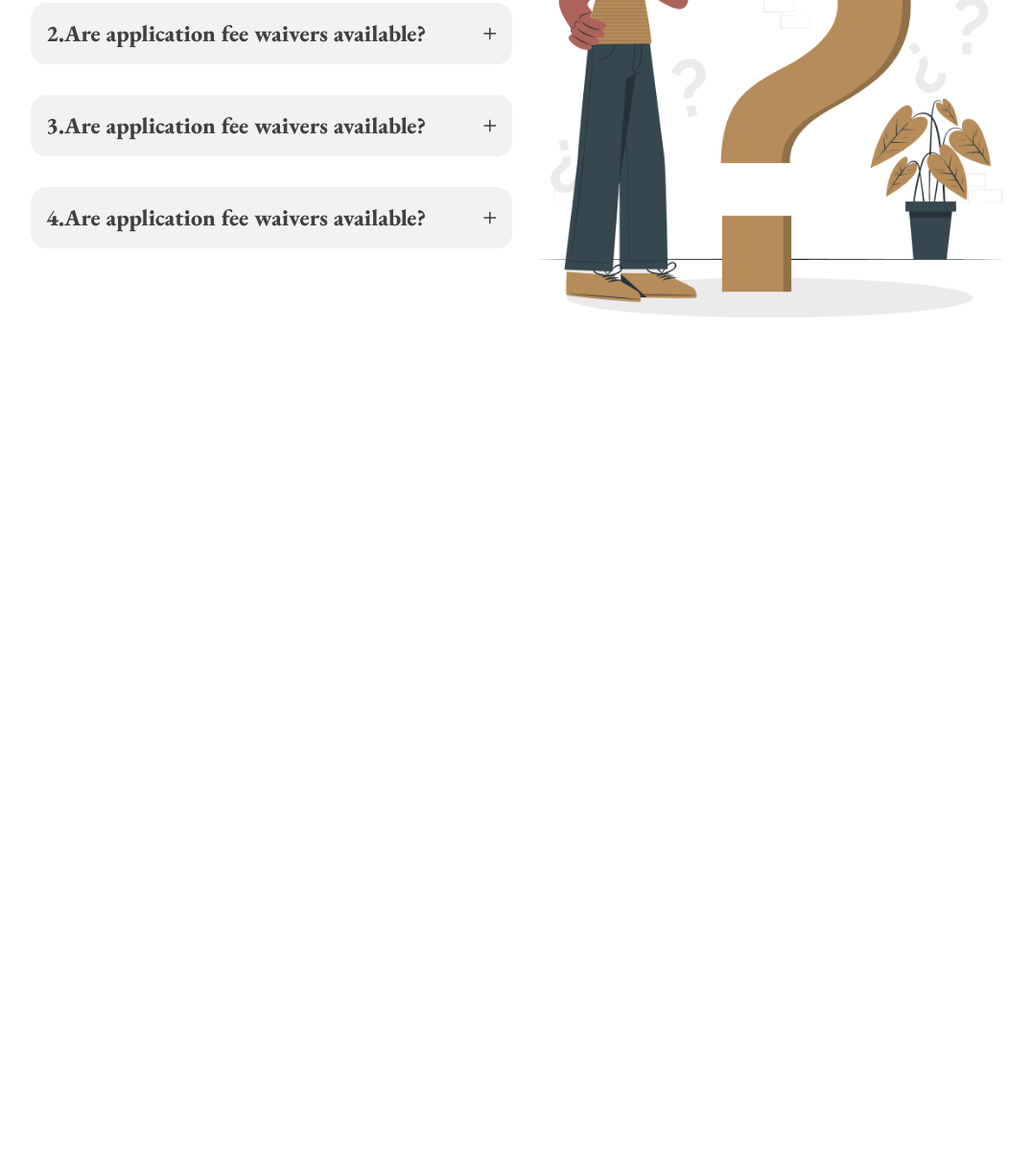
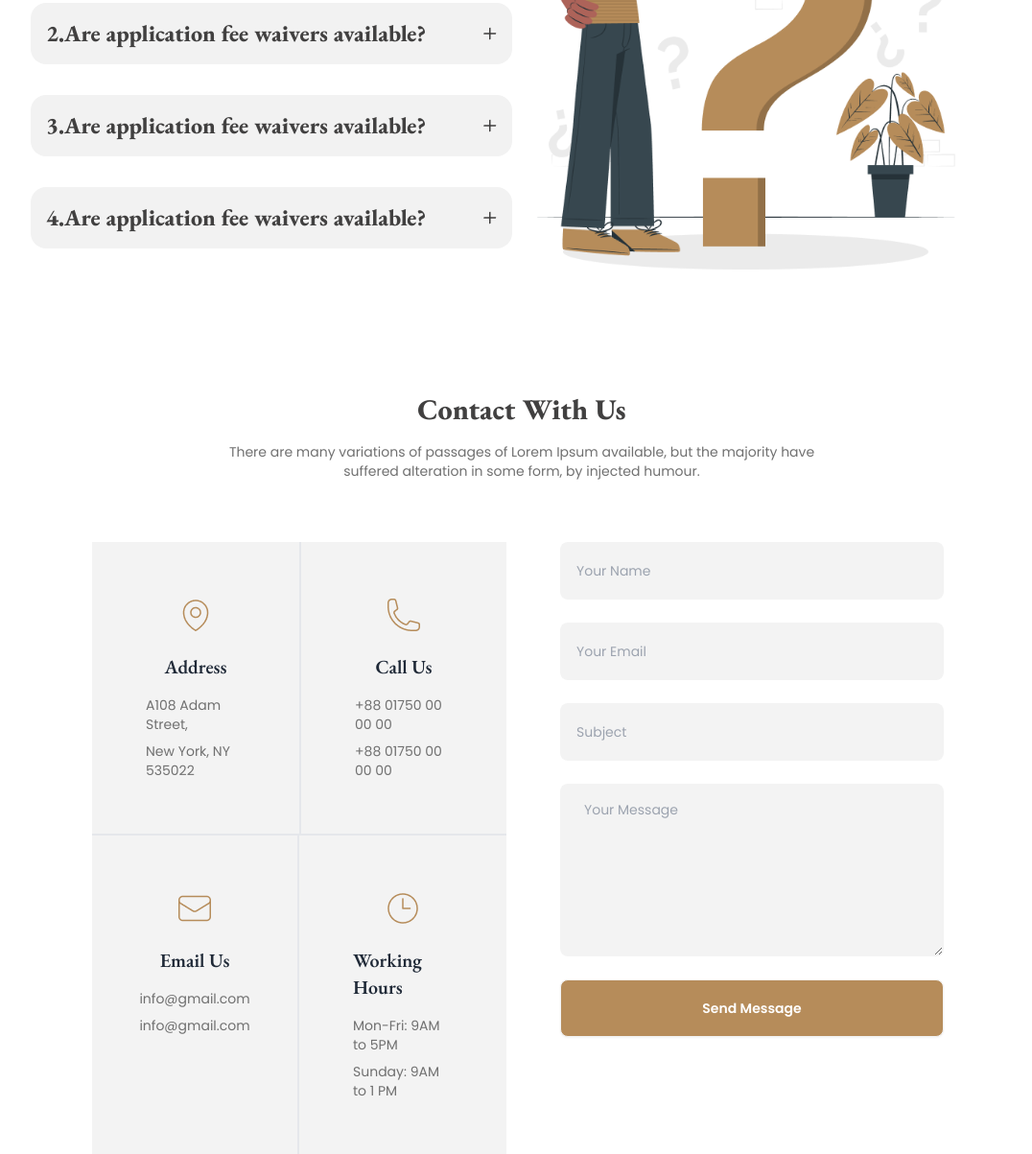
Before and after one commit to Ayesha10412/legal-solution-resources, a plain HTML site: page index.html in a window 1280 px wide. Shown: the part 3037-4240 px from the top of the page at 96% size, without its empty margins (96-1172 px from the left). Before the commit the page ends 3368 px from the top, so only its background shows below. Drawn offline with nearby package versions, Linux system fonts and the light colour scheme.

Commit message:
added the contact section

```diff
--- a/index.html
+++ b/index.html
@@ -261,11 +261,83 @@
                                </div>
 <!-- image -->
  <div>
-    <img class="h-[500px]" src="./images/faq.png" alt="">
+    <img class="h-[450px]" src="./images/faq.png" alt="">
  </div>
                             </div>
     </div>
  </section>
+ <!-- contact section -->
+  <section class="w-full m-auto mt-24">
+<div class="w-[80%] m-auto ">
+<div class="flex flex-col items-center justify-center text-center">
+  <h3 class="text-[#414040] font-extrabold text-3xl eb-font mt-8 mb-4 ">Contact With Us</h3>
+<p class="text-[#707070] text-sm mb-16">There are many variations of passages of Lorem Ipsum available, but the majority have <br> suffered alteration in some form, by injected humour.</p>
+</div>
+<!-- grid -->
+ <div class="grid lg:grid-cols-2 grid-cols-1 gap-8 mx-16">
+<div class="grid lg:grid-cols-2 grid-cols-1 ">
+    <!-- card1 -->
+    <div class=" bg-[#F3F3F3]  border-b-2 border-t-[#F3F3F3]">
+      <div class="card-body p-14 flex flex-col items-center justify-center">
+       <div>
+        <img src="./images/location.png" alt="">
+       </div>
+        <h2 class="card-title eb-font mb-2 mt-3">Address</h2>
+        <p class="text-[#707070] text-sm">A108 Adam Street,</p>
+         <p class="text-[#707070] text-sm "> New York, NY 535022</p>
+      </div>
+    </div>
+    <!-- card2 -->
+    <div class=" bg-[#F3F3F3] border-b-2 border-t-[#F3F3F3] border-l-2 border-r-[#F3F3F3]">
+      <div class="card-body p-14 flex flex-col items-center justify-center">
+       <div>
+        <img src="./images/call.png" alt="">
+       </div>
+        <h2 class="card-title eb-font mb-2 mt-3">Call Us</h2>
+        <p class="text-[#707070] text-sm">+88 01750 00 00 00
+        </p>
+         <p class="text-[#707070] text-sm ">+88 01750 00 00 00</p>
+      </div>
+    </div>
+    <!-- card3 -->
+    <div class=" bg-[#F3F3F3] border-r-2 border-l-[#F3F3F3]">
+      <div class="card-body p-14 flex flex-col items-center justify-center">
+       <div>
+        <img src="./images/email.png" alt="">
+       </div>
+        <h2 class="card-title eb-font mb-2 mt-3">Email Us</h2>
+        <p class="text-[#707070] text-sm">info@gmail.com
+         </p>
+         <p class="text-[#707070] text-sm "> info@gmail.com</p>
+      </div>
+    </div>
+    <!-- card4 -->
+    <div class=" bg-[#F3F3F3] ">
+      <div class="card-body p-14 flex flex-col items-center justify-center">
+       <div>
+        <img src="./images/time.png" alt="">
+       </div>
+        <h2 class="card-title eb-font mb-2 mt-3">Working Hours</h2>
+        <p class="text-[#707070] text-sm">Mon-Fri: 9AM to 5PM
+        </p>
+         <p class="text-[#707070] text-sm "> Sunday: 9AM to 1 PM</p>
+      </div>
+    </div>
+
+</div>
+<!-- input field -->
+<div class="flex flex-col gap-6 ml-6">
+  <input type="text" placeholder="Your Name" class="input w-full max-w-[400px] h-[60px] text-sm bg-[#F3F3F3]" />
+  <input type="text" placeholder="Your Email" class="input w-full max-w-[400px] h-[60px] text-sm bg-[#F3F3F3]" />
+  <input type="text" placeholder="Subject" class="input w-full max-w-[400px] h-[60px] text-sm bg-[#F3F3F3]" />
+  <textarea
+  placeholder="Your Message"
+  class="textarea bg-[#F3F3F3] textarea-lg w-full max-w-[400px] h-[180px] text-sm"></textarea>
+  <button class="btn btn-wide w-full max-w-[400px] h-[60px] bg-[#B68C5A] text-sm text-white font-semibold">Send Message</button>
+ </div>
+
+</div>
+  </section>
      </main>
      <!-- footer section -->
       <footer></footer>
```
